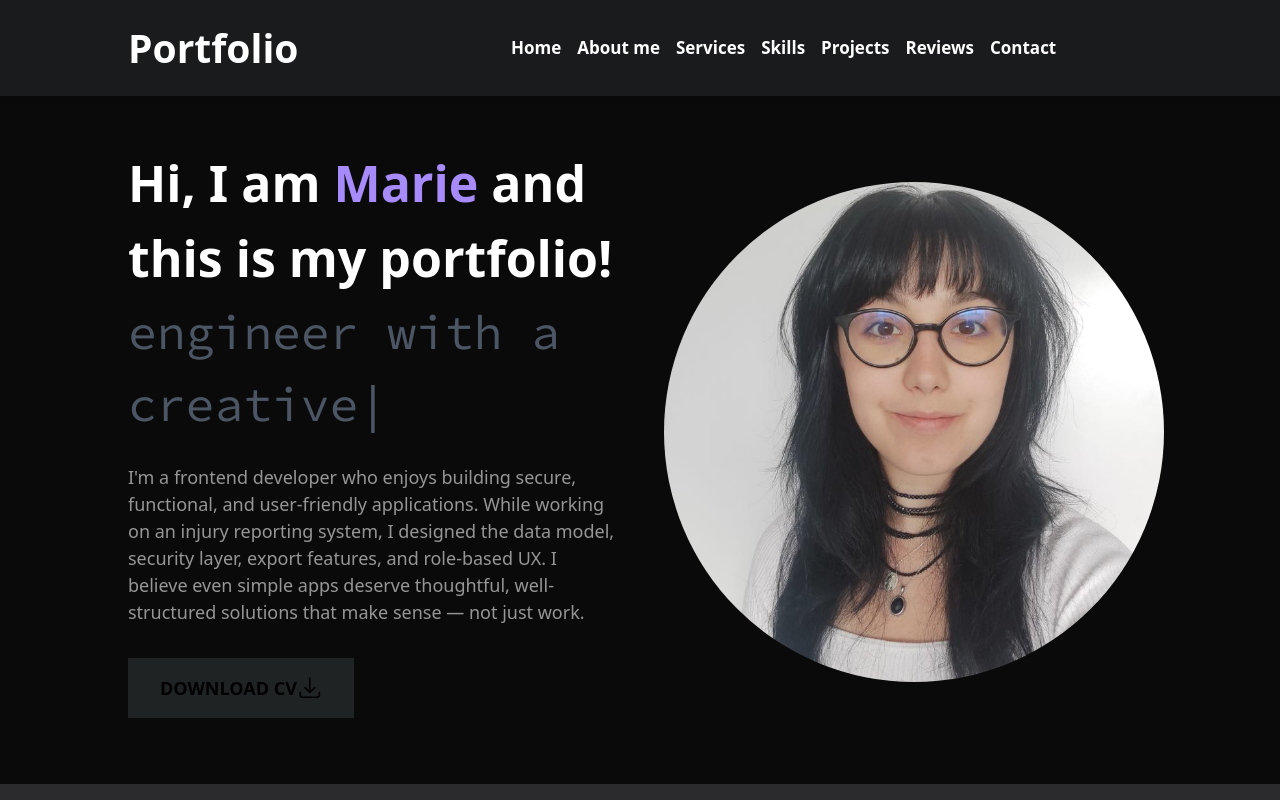
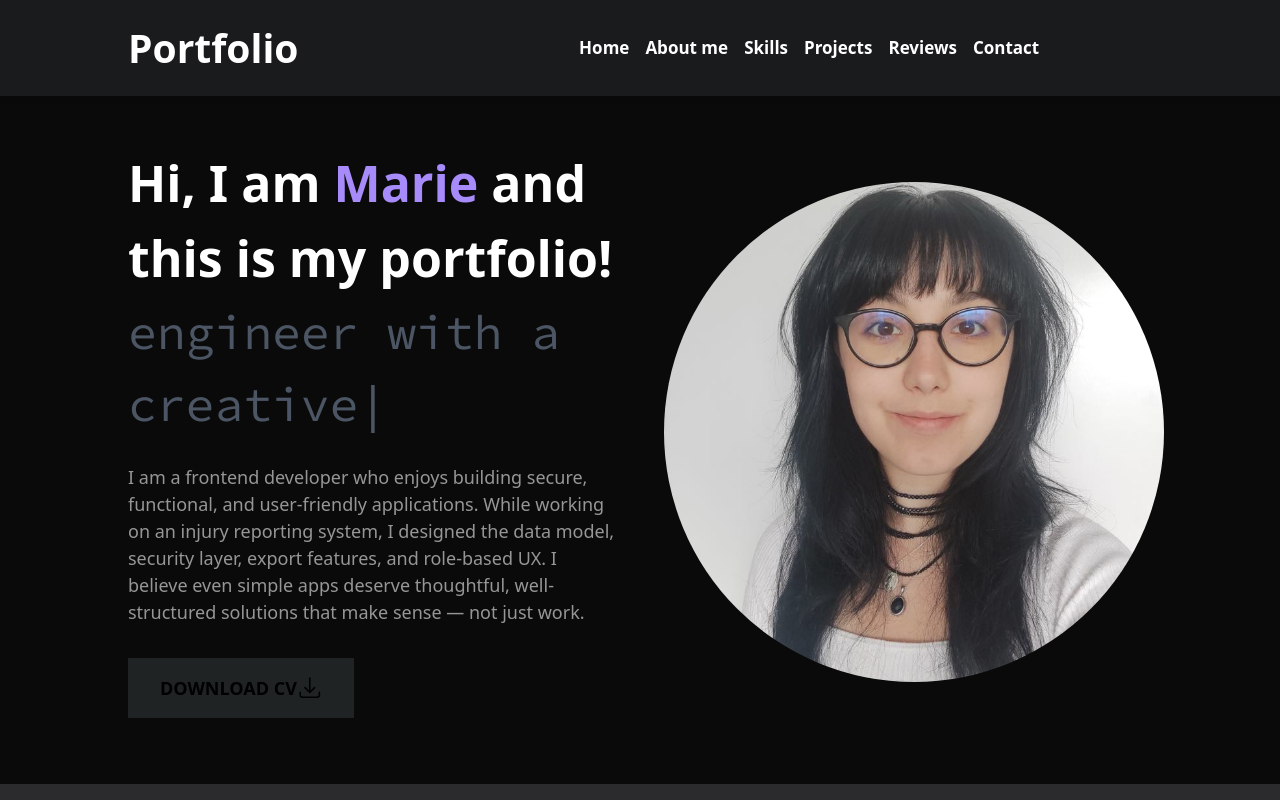
Before and after one commit to eycis/portfolio, a Next.js app: page / in a window 1280 px wide. Shown: the top 800 px of the page. Built offline with nearby package versions, Linux system fonts and the light colour scheme.

Commit message:
Nav edit

```diff
--- a/components/Hero.tsx
+++ b/components/Hero.tsx
@@ -25,7 +25,7 @@ const Hero = () => {
                     </h1>
                     <TextEffect/>
                     <p className="mt-[1.5rem] text-[18px] text-[#ffffff92]">
-                    I'm a frontend developer who enjoys building secure, functional,
+                    I am a frontend developer who enjoys building secure, functional,
                     and user-friendly applications. While working on an injury reporting system,
                     I designed the data model, security layer, export features, and role-based UX.
                     I believe even simple apps deserve thoughtful, well-structured solutions that make sense —
--- a/components/Nav.tsx
+++ b/components/Nav.tsx
@@ -34,7 +34,7 @@ const Nav = ({ openNav }: Props) => {
           >
             About me
           </Link>
-          <Link
+          {/* <Link
             to="services"
             spy={true}
             smooth={true}
@@ -43,7 +43,7 @@ const Nav = ({ openNav }: Props) => {
             className="nav-link cursor-pointer"
           >
             Services
-          </Link>
+          </Link> */}
           <Link
             to="skills"
             spy={true}
--- a/components/mobileNav.tsx
+++ b/components/mobileNav.tsx
@@ -13,7 +13,7 @@ const MobileNav = ({nav, closeNav}: Props) => {
             <div className = "w-[100vw] h-[100vh] flex flex-col items-center justify-center">
                 <div className = "nav-link-mobile">Home</div>
                 <div className = "nav-link-mobile">About me</div>
-                <div className = "nav-link-mobile">Services</div>
+                {/* <div className = "nav-link-mobile">Services</div> */}
                 <div className = "nav-link-mobile">Skills</div>
                 <div className = "nav-link-mobile">Projects</div>
                 <div className = "nav-link-mobile">Contact</div>
```
